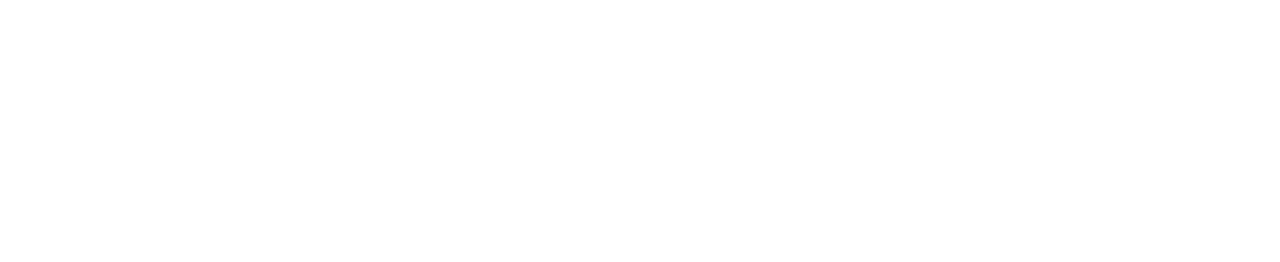
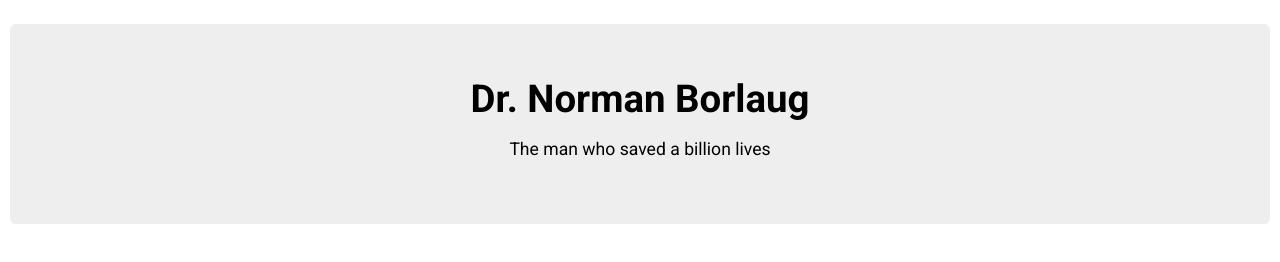
Before and after one commit to dev1980/tribute-page, a plain HTML site: page index.html in a window 1280 px wide. Drawn offline with Linux system fonts and the light colour scheme.

Commit message:
header section completed

```diff
--- a/index.html
+++ b/index.html
@@ -9,5 +9,14 @@
 </head>
 <body>
 
+    <div class="wrapper">
+        <header>
+            <h1>Dr. Norman Borlaug</h1>
+            <p>The man who saved a billion lives</p>
+        </header>
+
+
+
+    </div>
 </body>
 </html>
--- a/style.css
+++ b/style.css
@@ -0,0 +1,32 @@
+@import url('https://fonts.googleapis.com/css2?family=Roboto:wght@400;500;700&display=swap');
+* {
+    margin: 0;
+    padding: 0;
+    box-sizing: border-box;
+}
+:root {
+    font-size: 16px;
+}
+
+body {
+    font-family: 'Roboto', sans-serif;
+    font-size: 1.2rem;
+}
+p {
+    font-size: 1.1rem;
+    font-weight: 400;
+}
+
+.wrapper {
+    background-color: #EEEEEE;
+    margin-top: 3vh;
+    margin-bottom: 3vh;
+    margin: 3vh 10px;
+    border-radius: 6px;
+}
+
+header {
+    padding: 50px 0;
+    text-align: center;
+    line-height: 50px;
+}
```
Also changed, not shown: images/tribute-page-img.jpg (added).
